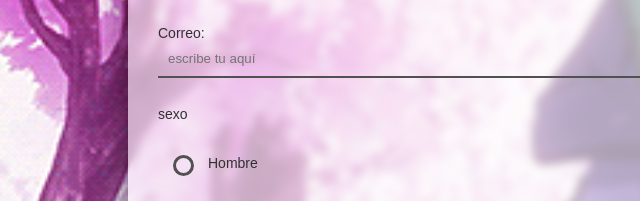
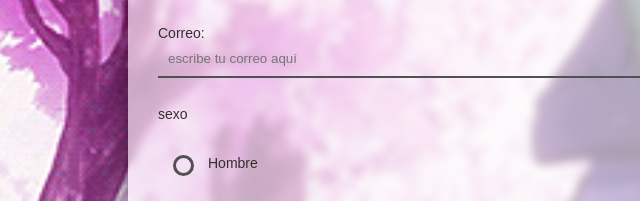
Before and after one commit to AltamiranoCristian/Practica5, a plain HTML site: page index.html in a window 1280 px wide. Shown: the part 473-674 px from the top of the page, 0-640 px from the left. Drawn offline with Linux system fonts and the light colour scheme.

Commit message:
Update index.html

```diff
--- a/index.html
+++ b/index.html
@@ -189,7 +189,7 @@
                 <input type="text" placeholder="escribe tu apellido aquí" maxlength="50">
             </p>
             <p type="Correo: ">
-                <input type="email" placeholder="escribe tu aquí">
+                <input type="email" placeholder="escribe tu correo aquí">
             </p>
         </div>
 
```
